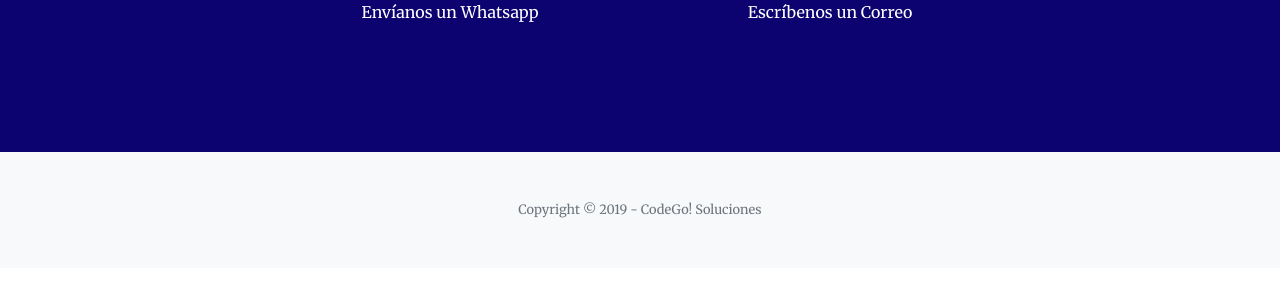
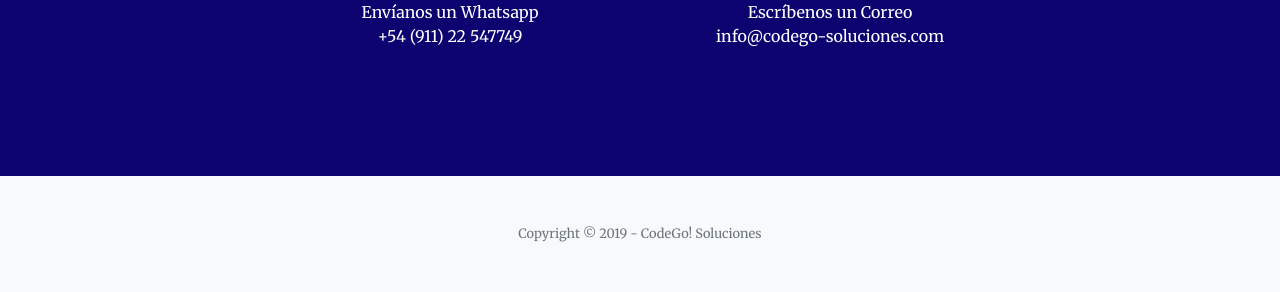
Before and after one commit to acurquiola/codego, a website with bundled scripts: page index.html in a window 1280 px wide. Shown: the part 2293-2585 px from the top of the page. Before the commit the page ends 2561 px from the top, so only its background shows below. Built offline with nearby package versions, Linux system fonts and the light colour scheme.

Commit message:
info de contacto

```diff
--- a/index.html
+++ b/index.html
@@ -252,12 +252,14 @@
           <a href="https://wa.me/+5491122547749" target="_blank" class="text-white">
             <i class="fab fa-whatsapp fa-3x mb-3 text-white"></i>
             <div>Envíanos un Whatsapp</div>
+            <div>+54 (911) 22 547749</div>
           </a>
         </div>
         <div class="col-lg-4 mr-auto text-center">
             <a class="d-block text-white" href="mailto:info@codego-soluciones.com">
               <i class="fas fa-envelope fa-3x mb-3 text-white"></i>
               <div>Escríbenos un Correo</div>
+              <div>info@codego-soluciones.com</div>
             </a>
         </div>
       </div>
```
